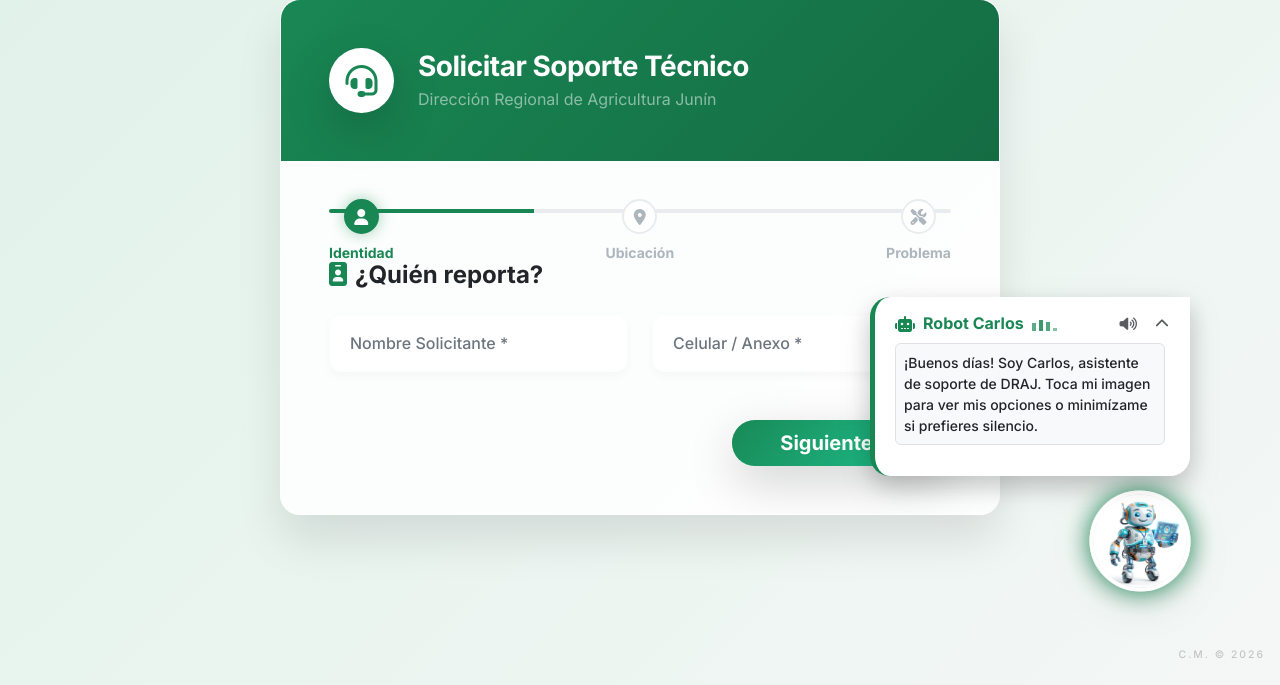
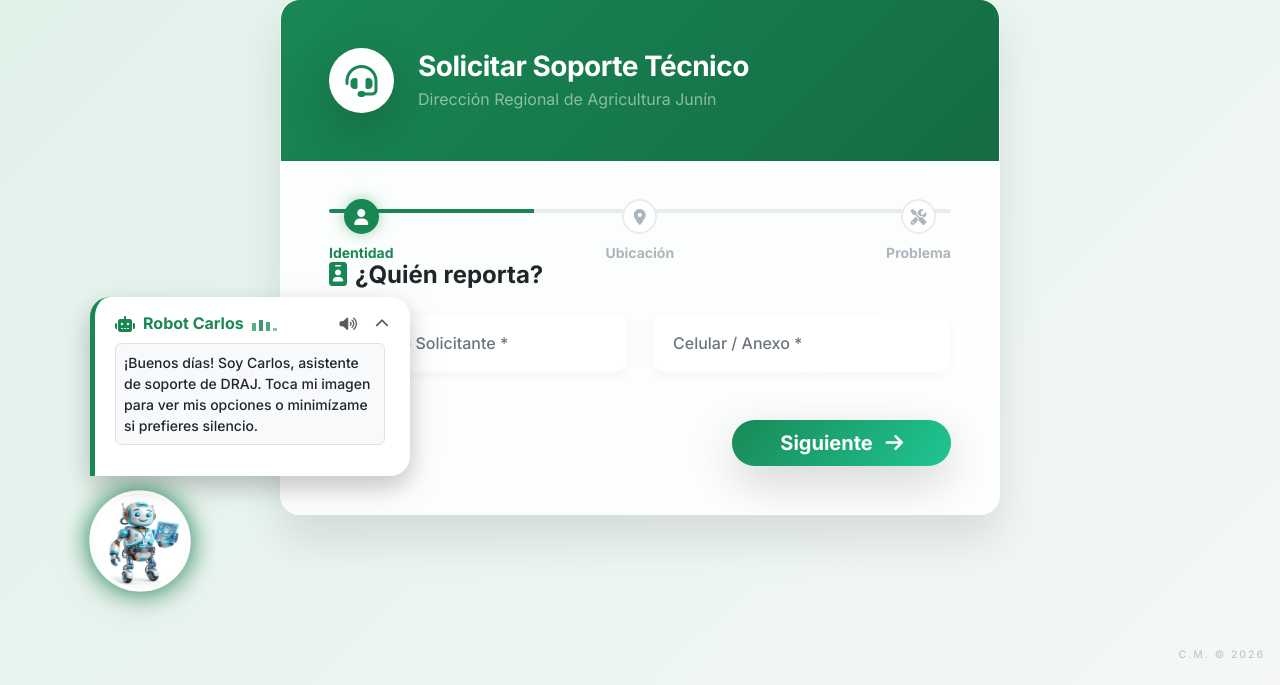
Before and after one commit to raulmarincarlos-eng/soporte-draj, a Flask app: page /solicitar in a window 1280 px wide. Shown: the part 127-812 px from the top of the page. Run offline with Flask 3, Linux system fonts and the light colour scheme; some libraries are stand-ins or nearby versions.

Commit message:
Move robot to bottom-left to prevent overlapping the form

```diff
--- a/templates/solicitar.html
+++ b/templates/solicitar.html
@@ -11,11 +11,11 @@
     #robot-widget {
         position: fixed;
         bottom: 20px;
-        right: 20px;
+        left: 20px; /* MOVIDO A LA IZQUIERDA PARA NO TAPAR BOTONES DEL WIZARD */
         z-index: 9999;
         display: flex;
-        flex-direction: column-reverse; /* Bubble appears ABOVE avatar */
-        align-items: flex-end;
+        flex-direction: column-reverse; /* Burbuja arriba del avatar */
+        align-items: flex-start; /* Alineado a la izquierda */
         transition: transform 0.3s cubic-bezier(0.175, 0.885, 0.32, 1.275);
         filter: drop-shadow(0 10px 15px rgba(0,0,0,0.1));
     }
@@ -47,16 +47,16 @@
     }
     .speech-bubble {
         background: #fff;
-        border-radius: 20px 0 20px 20px;
+        border-radius: 20px 20px 20px 0; /* Cola del globo apuntando al avatar en la izq */
         padding: 15px 20px;
         border-left: 5px solid #198754;
         box-shadow: 0 10px 25px rgba(0,0,0,0.15);
         max-width: 320px;
-        margin-bottom: 15px; /* Margin changed for column-reverse */
+        margin-bottom: 15px;
         animation: popIn 0.5s cubic-bezier(0.175, 0.885, 0.32, 1.275) forwards;
         opacity: 0;
         transform: scale(0.5);
-        transform-origin: top right;
+        transform-origin: bottom left; /* Crece desde abajo a la izquierda */
         transition: max-height 0.4s cubic-bezier(0, 1, 0.5, 1), padding 0.4s ease, opacity 0.3s;
         max-height: 500px;
         overflow: hidden;
@@ -140,6 +140,8 @@
         #robot-widget {
             bottom: 15px;
             left: 15px;
+            transform: scale(0.85); /* Un poco más pequeño en móvil para no tapar nada */
+            transform-origin: bottom left;
         }
         .robot-avatar {
             width: 80px;
```
